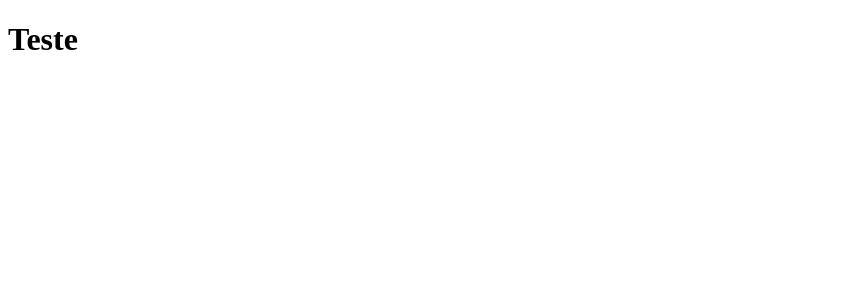
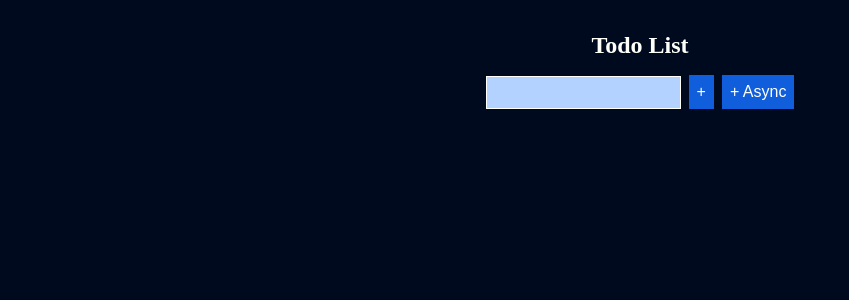
Before and after one commit to denisfloyd/todo-wtests, a React (Vite) app: page / in a window 1280 px wide. Shown: the top 300 px of the page, without its empty margins (0-849 px from the left). Built offline with nearby package versions, Linux system fonts and the light colour scheme.

Commit message:
feat: todo feature

```diff
--- a/src/App.tsx
+++ b/src/App.tsx
@@ -1,9 +1,16 @@
+import { ThemeProvider } from "styled-components";
+
+import defaultTheme from "./style/themes/defaut";
+import GlobalStyle from "./style/global";
+import Todos from "./feature/todo";
+
 function App() {
   return (
-    <div className="App">
-      <h1>Teste</h1>
-    </div>
-  )
+    <ThemeProvider theme={defaultTheme}>
+      <GlobalStyle />
+      <Todos />
+    </ThemeProvider>
+  );
 }
 
-export default App
+export default App;
--- /dev/null
+++ b/src/feature/todo/index.tsx
@@ -0,0 +1,66 @@
+import { FormEvent, useRef, useState } from "react";
+
+import { Container, List, TodoElement, TodoInput, Button } from "./styles";
+
+interface Todo {
+  task: string;
+}
+
+const Todos: React.FC = () => {
+  const inputRef = useRef<HTMLInputElement>(null);
+  const [todos, setTodos] = useState<Todo[]>([]);
+
+  const handleAddTodo = (e: FormEvent<HTMLFormElement>) => {
+    e.preventDefault();
+
+    // check if task is empty or has already been added
+    if (inputRef.current && inputRef.current.value.trim().length > 0) {
+      const taskIsAlreadyExists = todos.some(
+        (task) => task.task === inputRef.current?.value
+      );
+
+      if (!taskIsAlreadyExists) {
+        const task = inputRef.current.value.trim();
+        setTodos([...todos, { task }]);
+        inputRef.current.value = "";
+      }
+    }
+  };
+
+  const handleRemoveTodo = (task: string) => {
+    setTodos(todos.filter((todo) => todo.task !== task));
+  };
+
+  return (
+    <Container>
+      <h1>Todo List</h1>
+
+      <form onSubmit={handleAddTodo}>
+        <TodoInput id="input-todo" ref={inputRef} />
+        <Button type="submit" data-testid="add-button" addBackground>
+          +
+        </Button>
+        <Button type="submit" data-testid="add-button-async" addBackground>
+          + Async
+        </Button>
+      </form>
+
+      <List>
+        {todos &&
+          todos.map((todo) => (
+            <TodoElement key={todo.task}>
+              {todo.task}
+              <Button
+                data-testid={`delete-${todo.task}`}
+                onClick={() => handleRemoveTodo(todo.task)}
+              >
+                X
+              </Button>
+            </TodoElement>
+          ))}
+      </List>
+    </Container>
+  );
+};
+
+export default Todos;
--- /dev/null
+++ b/src/feature/todo/styles.ts
@@ -0,0 +1,64 @@
+import styled, { css } from "styled-components";
+
+export const Container = styled.section`
+  display: flex;
+  flex-direction: column;
+  align-items: center;
+  margin: 2rem auto;
+  color: ${({ theme }) => theme.colors.text};
+
+  text-align: center;
+
+  form {
+    margin: 1rem;
+    display: flex;
+    align-items: center;
+    gap: 0.5rem;
+  }
+`;
+
+export const List = styled.ul`
+  list-style: none;
+`;
+
+export const TodoElement = styled.li`
+  width: 200px;
+  display: flex;
+  justify-content: space-between;
+
+  border: 1px solid ${({ theme }) => theme.colors.primary[100]};
+  margin: 0.2rem;
+  padding: 0.2rem;
+  border-radius: 4px;
+`;
+
+export const TodoInput = styled.input`
+  background-color: ${({ theme }) => theme.colors.primary[100]};
+  border: 1px solid ${({ theme }) => theme.colors.text};
+  padding: 0.5rem;
+  outline: 0;
+`;
+
+interface ButtonProps {
+  addBackground?: boolean;
+}
+
+export const Button = styled.button<ButtonProps>`
+  background-color: transparent;
+
+  ${(props) =>
+    props.addBackground &&
+    css`
+      padding: 0.5rem;
+      background-color: ${({ theme }) => theme.colors.primary[500]};
+
+      &:hover {
+        background-color: ${({ theme }) => theme.colors.primary[600]};
+      }
+    `}
+
+  color: ${({ theme }) => theme.colors.text};
+  font-size: 1rem;
+  border: none;
+  transition: background-color 0.2s;
+`;
--- /dev/null
+++ b/src/style/global.ts
@@ -0,0 +1,19 @@
+import { createGlobalStyle } from "styled-components";
+
+export default createGlobalStyle`
+  * {
+    margin: 0;
+    padding: 0;
+    box-sizing: border-box;
+  }
+
+  body{
+    font-size: 1rem;
+    background-color: ${({ theme }) => theme.colors.background};
+    color: ${({ theme }) => theme.colors.text};
+  }
+
+  button{
+    cursor: pointer;
+  }
+`;
--- /dev/null
+++ b/src/style/themes/defaut.ts
@@ -0,0 +1,18 @@
+export default {
+  colors: {
+    background: "#000a1e",
+    primary: {
+      50: "#e1f1ff",
+      100: "#b3d2ff",
+      200: "#84b4fb",
+      300: "#5496f8",
+      400: "#2778f5",
+      500: "#105edb",
+      600: "#0749ab",
+      700: "#01347b",
+      800: "#001f4c",
+      900: "#000a1e",
+    },
+    text: "#FFFFFA",
+  },
+};
```
Also changed, not shown: src/style/styled.d.ts (added, +8 -0 lines).
